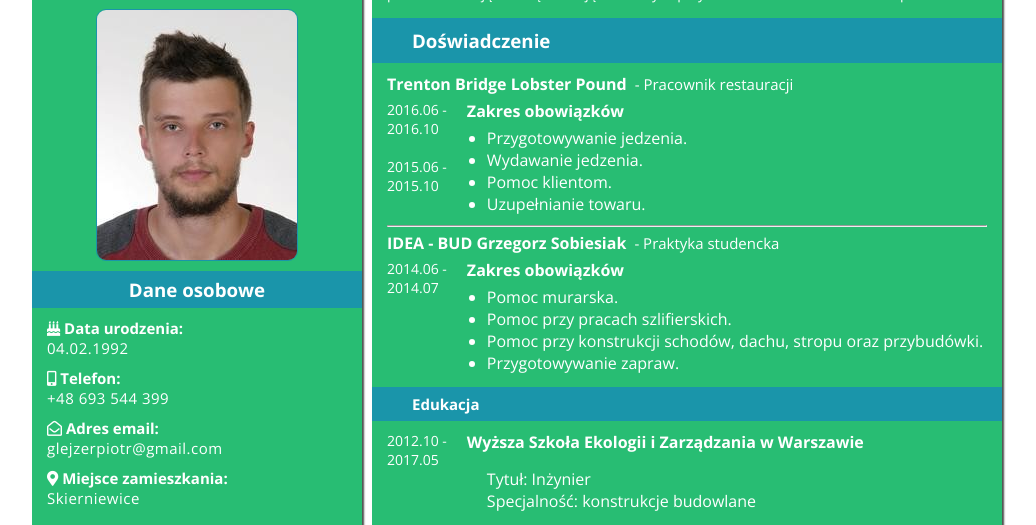
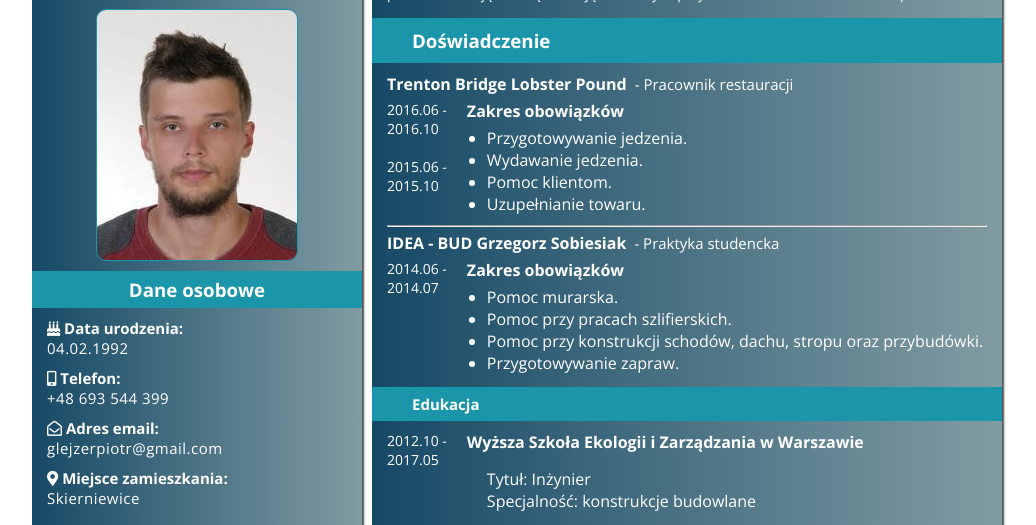
Before and after one commit to pglejzer/cv, a website: page src/index.html in a window 1280 px wide. Shown: the part 91-616 px from the top of the page, without its empty margins (123-1159 px from the left). Drawn offline with nearby package versions, Linux system fonts and the light colour scheme; files that its build step writes are made by us from their sources.

Commit message:
added sth

```diff
--- a/src/scss/style.scss
+++ b/src/scss/style.scss
@@ -21,7 +21,7 @@
         margin: 0 30px 0 0;
         margin-right: 10px;
         color: #fff;
-        background-color: rgb(40, 189, 115);
+        background: linear-gradient(to right, rgb(22, 73, 102)0%, rgba(45,90,100, 0.6) 100%);
         box-shadow: 2px 2px 2px rgba(0, 0, 0, 0.7);
         .about__title {
             display: flex;
@@ -87,6 +87,9 @@
                     .about__img--jq{
                         height: 15px;
                     }
+                }
+                .fab{
+                    margin-top:3px;
                 }
                 .fa-html5 {
                     color: lightblue;
@@ -180,7 +183,7 @@
         border-radius: 7px;
         padding: 15px;
         color: #fff;
-        background-color: rgb(40, 189, 115);
+        background: linear-gradient(to right, rgb(22, 73, 102)0%, rgba(45,90,100, 0.6) 100%);
         box-shadow: 2px 2px 2px rgba(0, 0, 0, 0.7);
         .work__text {
             text-justify: justify;
```
Also changed, not shown: src/css/style.css.
